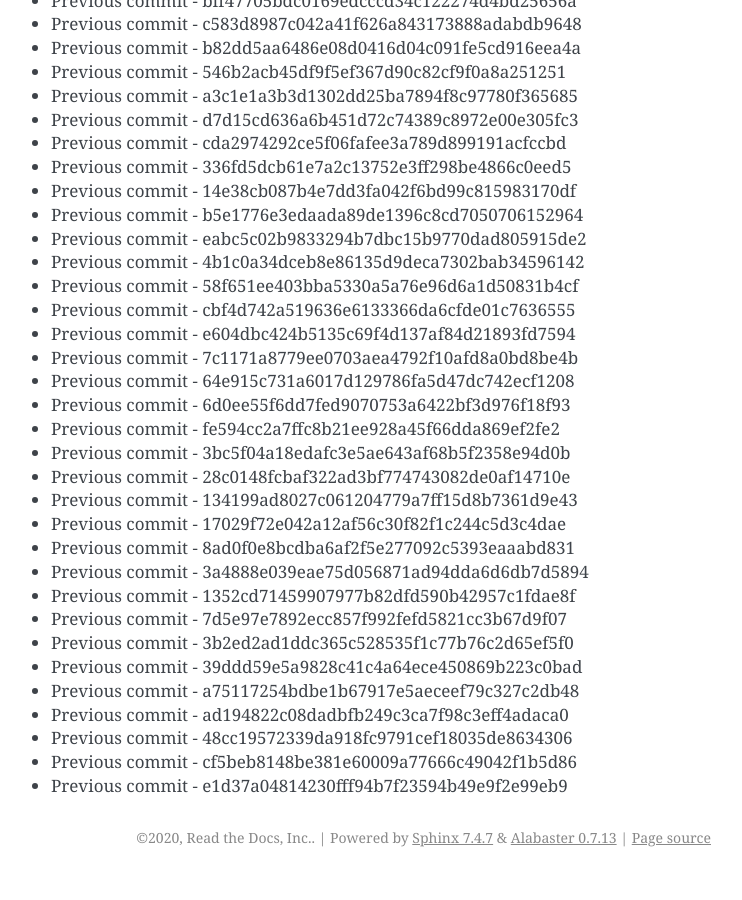
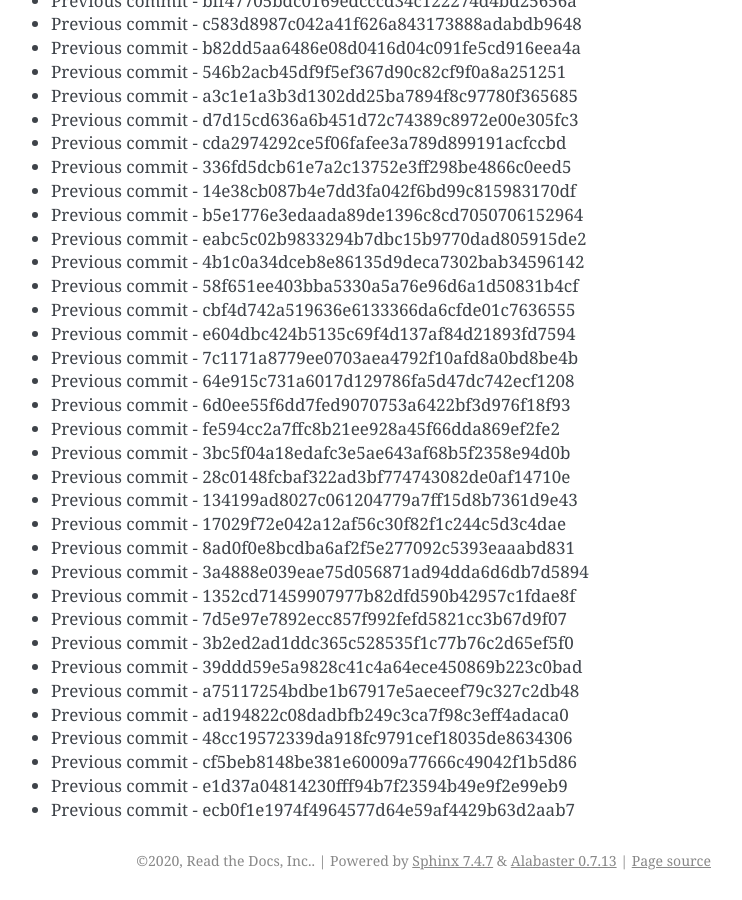
Before and after one commit to readthedocs/rtd-git-stresstest, a Sphinx documentation site: the page built from docs/updates.rst, in a window 1280 px wide and 900 px high, scrolled down 41300 px. Shown: the whole window, without its empty margins (399-1141 px from the left). Built offline with Sphinx 7.4.7, drawn with Linux system fonts in a browser that asks for light colours; before the commit the page ends 42177 px from its top, so only the background shows below that.

Commit message:
Generating commit from previous: ecb0f1e1974f4964577d64e59af4429b63d2aab7

```diff
--- a/docs/updates.rst
+++ b/docs/updates.rst
@@ -1767,3 +1767,4 @@ It can be tested for any performance characteristics.
 * Previous commit - 48cc19572339da918fc9791cef18035de8634306
 * Previous commit - cf5beb8148be381e60009a77666c49042f1b5d86
 * Previous commit - e1d37a04814230fff94b7f23594b49e9f2e99eb9
+* Previous commit - ecb0f1e1974f4964577d64e59af4429b63d2aab7
```
